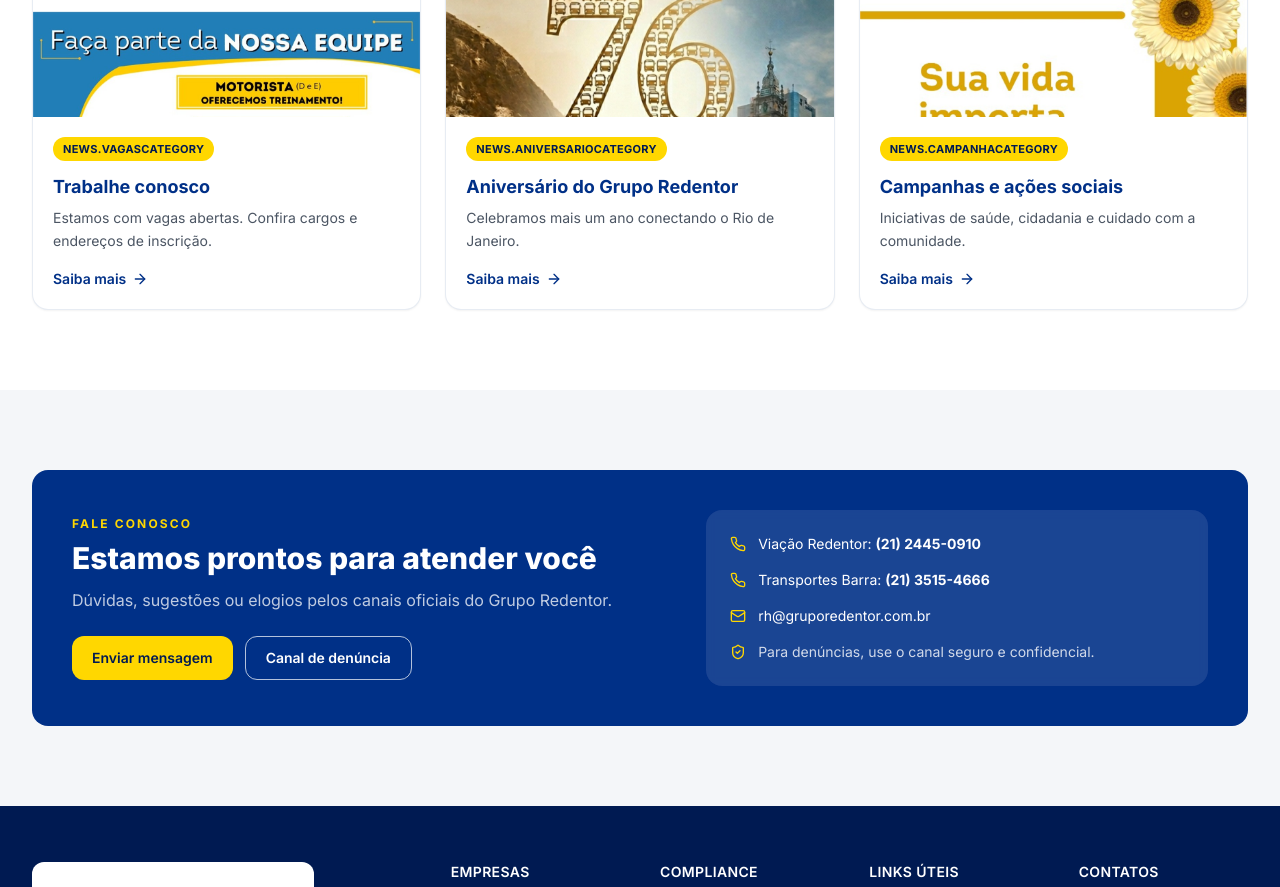
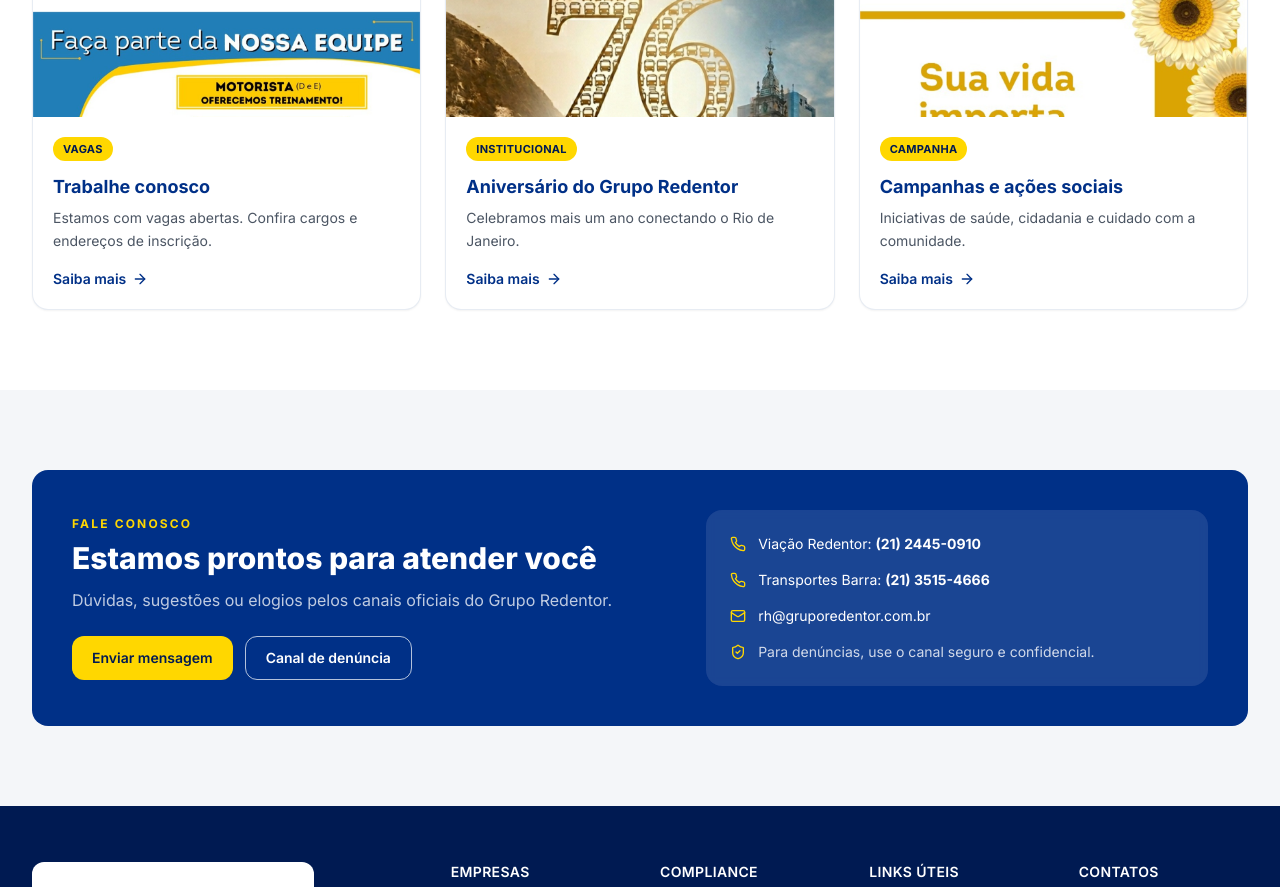
Before and after one commit to fabianosf/redentor, a React (Vite) app: page / in a window 1280 px wide. Shown: the part 3140-4027 px from the top of the page. Built offline with nearby package versions, Linux system fonts and the light colour scheme.

Commit message:
Adiciona selos das novidades em PT e EN.

```diff
--- a/src/i18n/en.ts
+++ b/src/i18n/en.ts
@@ -78,12 +78,15 @@
     eyebrow: 'News',
     title: 'News',
     seeAll: 'See all',
+    vagasCategory: 'Jobs',
     vagasTitle: 'Work with us',
     vagasSummary: 'We have open positions. Check roles and application addresses.',
     vagasAlt: 'Grupo Redentor job openings',
+    aniversarioCategory: 'Institutional',
     aniversarioTitle: 'Grupo Redentor anniversary',
     aniversarioSummary: 'Celebrating another year connecting Rio de Janeiro.',
     aniversarioAlt: 'Grupo Redentor anniversary',
+    campanhaCategory: 'Campaign',
     campanhaTitle: 'Campaigns and social actions',
     campanhaSummary: 'Health, citizenship and community care initiatives.',
     campanhaAlt: 'Grupo Redentor Yellow September campaign',
--- a/src/i18n/pt.ts
+++ b/src/i18n/pt.ts
@@ -76,12 +76,15 @@
     eyebrow: 'Novidades',
     title: 'Novidades',
     seeAll: 'Ver todas',
+    vagasCategory: 'Vagas',
     vagasTitle: 'Trabalhe conosco',
     vagasSummary: 'Estamos com vagas abertas. Confira cargos e endereços de inscrição.',
     vagasAlt: 'Oferta de vagas do Grupo Redentor',
+    aniversarioCategory: 'Institucional',
     aniversarioTitle: 'Aniversário do Grupo Redentor',
     aniversarioSummary: 'Celebramos mais um ano conectando o Rio de Janeiro.',
     aniversarioAlt: 'Aniversário do Grupo Redentor',
+    campanhaCategory: 'Campanha',
     campanhaTitle: 'Campanhas e ações sociais',
     campanhaSummary: 'Iniciativas de saúde, cidadania e cuidado com a comunidade.',
     campanhaAlt: 'Campanha Setembro Amarelo do Grupo Redentor',
```
